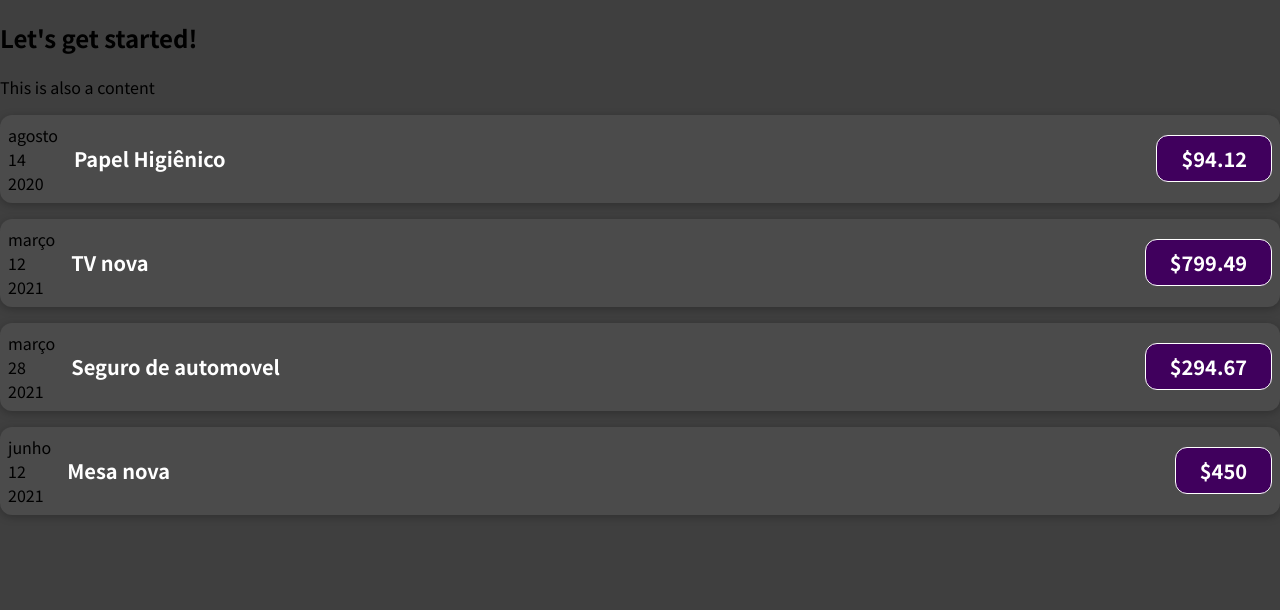
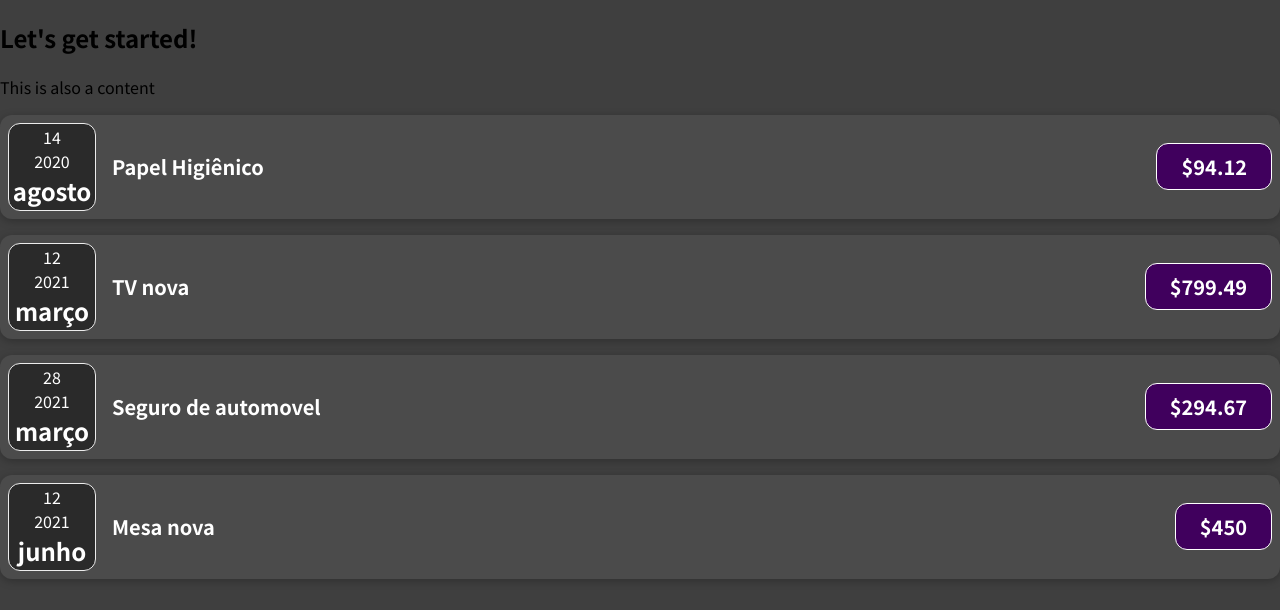
Before and after one commit to herbertnicolas/fabrica-training, a JavaScript app: page / in a window 1280 px wide. Shown: the top 610 px of the page. Built offline with nearby package versions, Linux system fonts and the light colour scheme.

Commit message:
estilização de componente ExpenseDate

```diff
--- a/src/components/ExpenseDate.js
+++ b/src/components/ExpenseDate.js
@@ -1,13 +1,15 @@
+import './ExpenseDate.css';
+
 function ExpenseDate(props){
     const day = props.date.toLocaleString('pt-BR', {month: 'long'});
     const month = props.date.toLocaleString('pt-BR', {day: '2-digit'});
     const year = props.date.getFullYear();
 
     return(
-        <div>
-            <div>{day}</div>
-            <div>{month}</div>
-            <div>{year}</div>
+        <div className="expense-date">
+            <div className="expense-date__month">{month}</div>
+            <div className="expense-date__year">{year}</div>
+            <div className="expense-date__day">{day}</div>
         </div>
     )
 }
```
